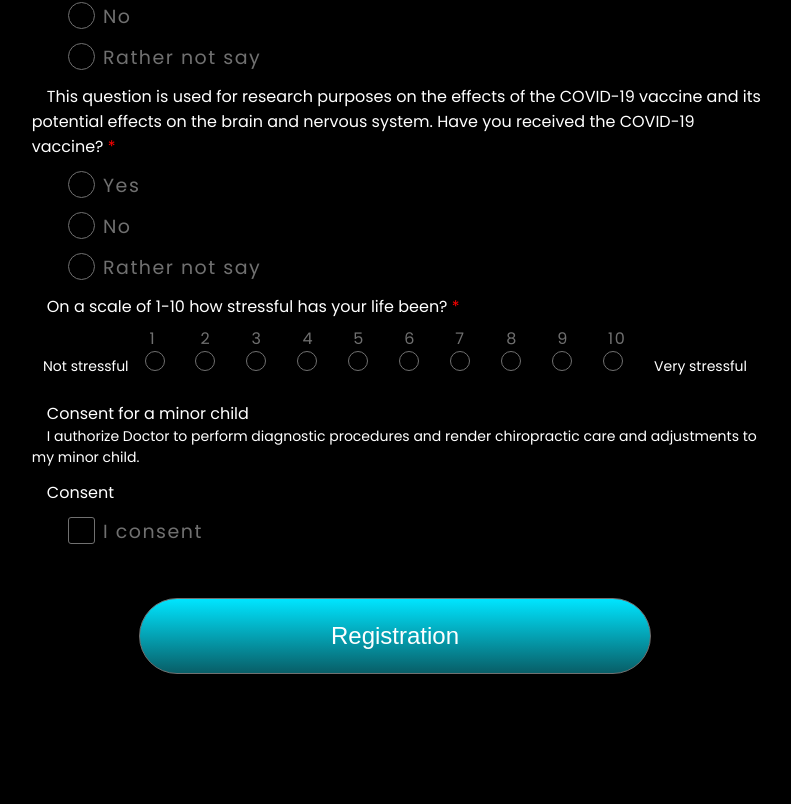
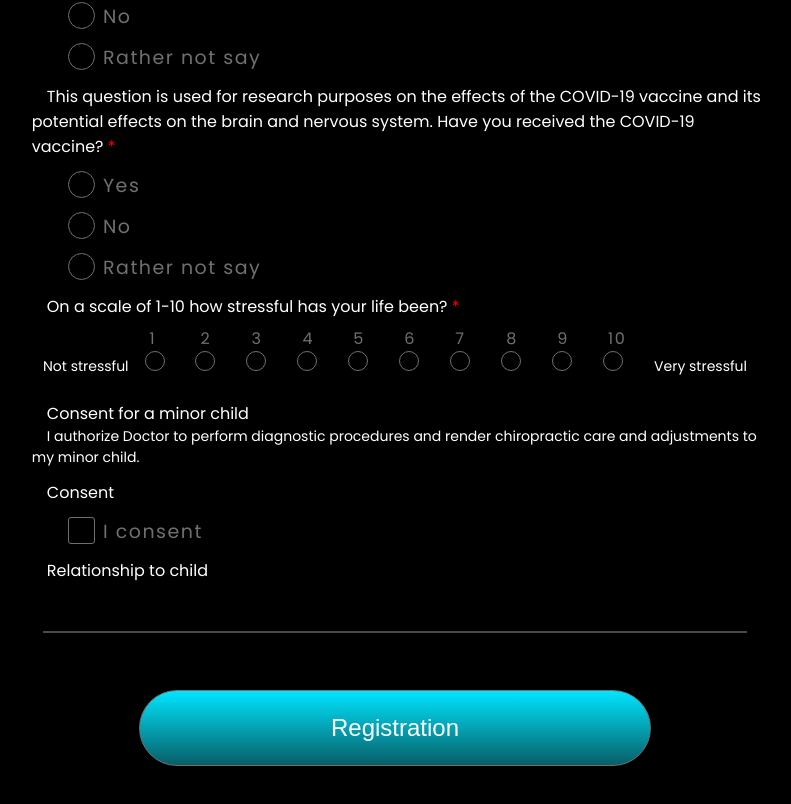
Before and after one commit to Simple2B/cortex-frontend, a React (Create React App) app: page /patient-registration in a window 1280 px wide. Shown: the part 3247-4051 px from the top of the page, without its empty margins (245-1036 px from the left). Before the commit the page ends 3961 px from the top, so only its background shows below. Built offline with nearby package versions, Linux system fonts and the light colour scheme.

Commit message:
add input relationship child

```diff
--- a/src/components/PatientRegistration/PatientRegistration.tsx
+++ b/src/components/PatientRegistration/PatientRegistration.tsx
@@ -20,6 +20,7 @@ export default function PatientRegistration(): ReactElement {
   const [covidVaccine, setCovidVaccine] = useState('');
   const [stressfulLevel, setStressfulLevel] = useState<number>();
   const [consentMinorChild, setConsentMinorChild] = useState('');
+  const [relationshipChild, setRelationshipChild] = useState('');
 
 
   const itemsConditions = [
@@ -134,6 +135,7 @@ export default function PatientRegistration(): ReactElement {
       covidVaccine: covidVaccine,
       stressfulLevel: stressfulLevel,
       consentMinorChild: isChecked ? consentMinorChild : '',
+      relationshipChild: relationshipChild,
 
     };
     console.log(data);
@@ -339,6 +341,8 @@ export default function PatientRegistration(): ReactElement {
             </label>
           </div>
 
+          <div className="reqFormTitleText">Relationship to child</div>
+          <input value={relationshipChild} onChange={(e) => { setRelationshipChild(e.target.value) }} className="inputRelationshipChild" placeholder=""/>
 
 
           <button onClick={handleSubmit} className="registration_button">Registration</button>
--- a/src/components/PatientRegistration/patientRegistration.css
+++ b/src/components/PatientRegistration/patientRegistration.css
@@ -231,6 +231,22 @@
   font-size: 14px;
 }
 
+.inputRelationshipChild {
+  width: 43.3%;
+  font-size: 21px;
+  text-align: left;
+  background: transparent;
+  font-size: 30px;
+  color: #fff;
+  opacity: 0.66;
+  padding-left: 13px;
+  margin-bottom: 17px;
+  outline: none;
+  border: none;
+  border-bottom: 2px solid #707070;
+  background-color: black;
+}
+
 @media (max-width: 1440px) {
   .registration_input {
     width: 55%;
@@ -275,6 +291,9 @@
   }
 
   .containerCheckboxStressfulLevel {
+    width: 55%;
+  }
+  .inputRelationshipChild {
     width: 55%;
   }
 }
@@ -330,4 +349,7 @@
   .containerCheckboxStressfulLevel {
     width: 95%;
   }
+  .inputRelationshipChild {
+    width: 90%;
+  }
 }
```
